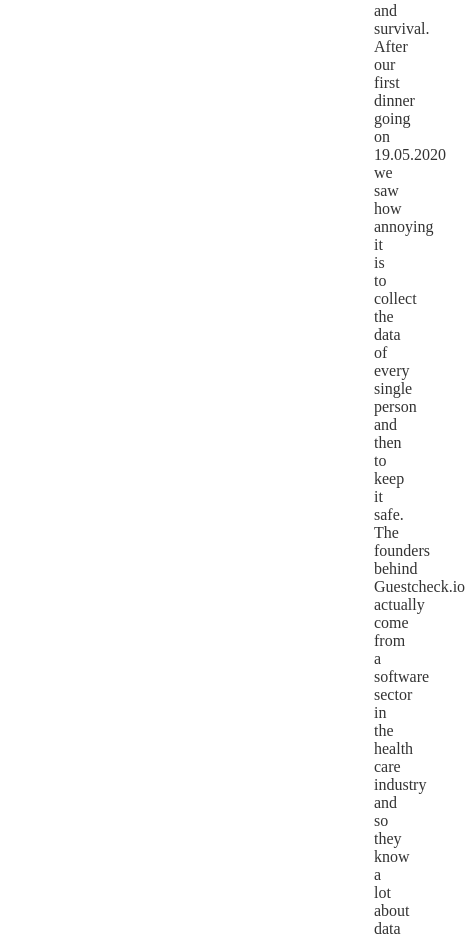
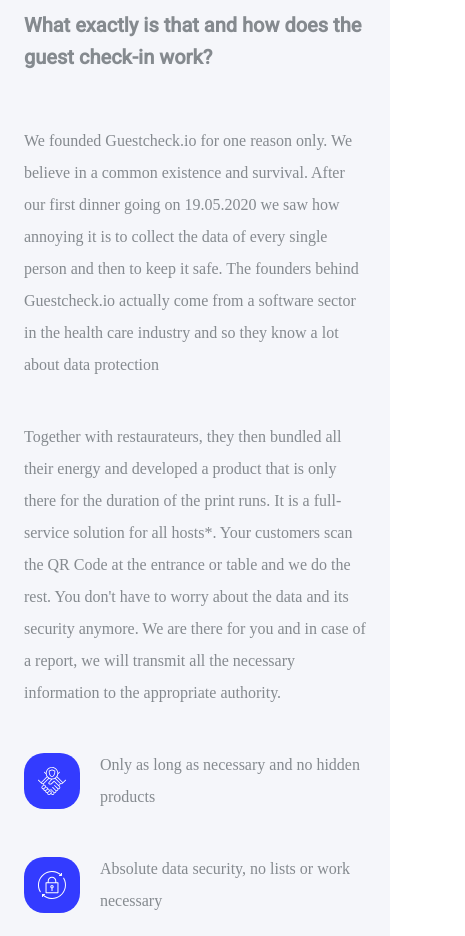
Before and after one commit to uwejettkant/guestcheck.io-landingpage-, a website built with Parcel: page src/index.html in a window 390 px wide. Shown: the part 4343-5279 px from the top of the page, 465 px wide, since content can reach past the window. Built offline with nearby package versions, Linux system fonts and the light colour scheme.

Commit message:
added mobile css
Signed-off-by: Uwe Jettkant <uj@macbook-pro-6.betahaushh.lan>

```diff
--- a/src/index.html
+++ b/src/index.html
@@ -202,7 +202,7 @@
         <h4 class="about__subtitle">
           What exactly is that and how does the guest check-in work?
         </h4>
-        <p class="about__first-parapgraph">
+        <p class="about__first-paragraph">
           We founded Guestcheck.io for one reason only. We believe in a common
           existence and survival. After our first dinner going on 19.05.2020 we
           saw how annoying it is to collect the data of every single person and
--- a/src/scss/_colors.scss
+++ b/src/scss/_colors.scss
@@ -1,6 +1,7 @@
 :root {
   --dark: #333;
   --grey: #858a8f;
+  --light-grey: #f5f6fa;
   --white: #fff;
   --purple: #5956e9;
   --red: #fe5372;
--- /dev/null
+++ b/src/scss/components/_about-component.scss
@@ -0,0 +1,30 @@
+.about {
+  background: var(--light-grey);
+  padding: 8em 0 5.3125em 0;
+}
+
+.about > * {
+  grid-column: 2 / -2;
+}
+
+.about__title {
+  margin: 0;
+}
+
+.about__first-paragraph,
+.about__second-paragraph {
+  font-size: 1rem;
+  line-height: 2;
+  color: var(--grey);
+}
+
+.about__bullets {
+  display: flex;
+}
+
+.about__bullet--description {
+  font-size: 1rem;
+  line-height: 2;
+  margin-left: 1.25em;
+  color: var(--grey);
+}
--- a/src/scss/styles.scss
+++ b/src/scss/styles.scss
@@ -4,3 +4,4 @@
 @import './components/cta-hero';
 @import './components/data-component';
 @import './components/try-it-component';
+@import './components/about-component';
```
Also changed, not shown: src/images/circle-bg.svg (added).
